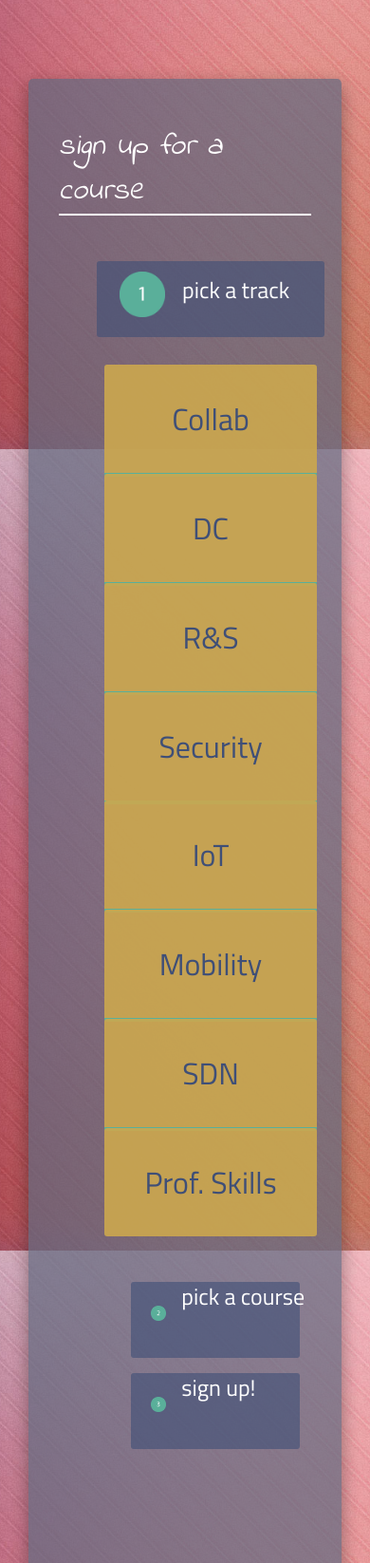
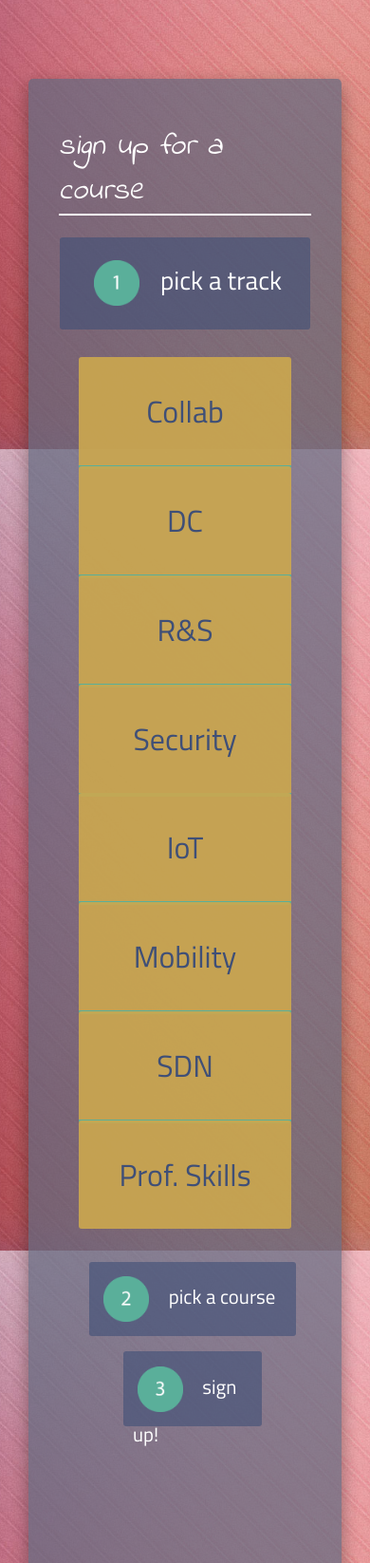
Before and after one commit to alisidd/waveXpand, a PHP site: page /training.php in a window 390 px wide. Shown: the part 371-2017 px from the top of the page at 95% size. Run offline with PHP 8.4, Linux system fonts and the light colour scheme; some libraries are stand-ins or nearby versions.

Commit message:
Improve formatting of divs

```diff
--- a/css/styles.css
+++ b/css/styles.css
@@ -313,7 +313,7 @@ iframe
     font-size: 5rem;
     font-style: italic;
 
-    margin: .2em 1em 0 1em;
+    margin: .2em 1em .7em 1em;
     padding-top: 3rem;
 
     color: #fff;
@@ -333,35 +333,37 @@ iframe
     float: right;
 
     width: 60%;
-    margin-right: 5rem;
+    margin-right: 6rem;
 }
 
-.options
+.track-step
+{
+    display: flex;
+    flex-direction: column;
+
+    align-items: center;
+}
+
+.helper
 {
     display: inline-block;
 
-    margin-top: 4rem;
+    height: 100%;
+
+    vertical-align: middle;
 }
 
-.track-options
-{
-    display: inline;
-}
-
-.track-option--desc
+.track-step--box
 {
     font-family: 'Titillium Web', sans-serif;
     font-size: 1.7rem;
 
-    position: relative;
-    right: 1.5rem;
-    bottom: 1rem;
-
     display: block;
 
     width: 10em;
-    height: 5rem;
-    margin-bottom: 1rem;
+    height: 3em;
+    margin-bottom: 2rem;
+    padding: .5rem 0 .5rem 0;
 
     text-align: center;
 
@@ -371,23 +373,19 @@ iframe
     background-color: rgba(63, 79, 119, .6);
 }
 
-.number
+.track-step--number
 {
-    position: relative;
-    top: .7rem;
-    right: .8rem;
+    display: inline;
 
-    display: inline-block;
+    width: 3rem;
+    height: auto;
+    margin-right: 1rem;
 
-    width: 20%;
-    height: auto;
+    vertical-align: middle;
 }
 
-.number-desc
+.track-step--desc
 {
-    position: relative;
-    bottom: .6rem;
-
     display: inline;
 }
 
@@ -402,7 +400,6 @@ iframe
     margin-top: -.2rem;
 
     cursor: pointer;
-    transition: background-color 300ms ease-in-out;
 
     color: rgba(63, 79, 119, 1);
     border: none;
@@ -421,20 +418,25 @@ iframe
     border-bottom: none;
 }
 
-.course-option--desc
+.course-step
+{
+    display: flex;
+    flex-direction: column;
+
+    align-items: center;
+}
+
+.course-step--box
 {
     font-family: 'Titillium Web', sans-serif;
     font-size: 1.5rem;
 
-    position: relative;
-    top: 2rem;
-    right: 1rem;
-
     display: block;
 
-    width: 102%;
-    height: 5rem;
-    margin-top: 1rem;
+    width: 34em;
+    height: 3em;
+    margin-top: .2rem;
+    padding: .5rem 0 .5rem .5em;
 
     text-align: left;
 
@@ -444,24 +446,19 @@ iframe
     background-color: rgba(63, 79, 119, .6);
 }
 
-.number--course
+.course-step--number
 {
-    position: relative;
-    top: 1.1rem;
-    left: 1.3rem;
+    display: inline;
 
-    display: inline-block;
+    width: 6%;
+    height: auto;
+    margin-right: 1rem;
 
-    width: 5%;
-    height: auto;
+    vertical-align: middle;
 }
 
-.number-desc--course
+.course-step--desc
 {
-    position: relative;
-    top: .1rem;
-    left: 2rem;
-
     display: inline;
 }
 
@@ -469,7 +466,8 @@ iframe
 {
     display: none;
 
-    margin: 4rem 1rem 0 0;
+    min-width: 95%;
+    margin-top: 2rem;
 
     border: 1px solid rgba(63, 79, 119, 1);
     border-radius: 3px;
@@ -579,19 +577,26 @@ iframe
     font-weight: bold;
 }
 
-.sign-up-option--desc
+.sign-up-step
+{
+    display: flex;
+    flex-direction: column;
+
+    margin-top: 1rem;
+
+    align-items: center;
+}
+
+.sign-up-step--box
 {
     font-family: 'Titillium Web', sans-serif;
-    font-size: 1.3rem;
-
-    position: relative;
-    top: 2rem;
+    font-size: 1.4rem;
 
     display: block;
 
-    width: 98%;
-    height: 5rem;
-    margin-top: 1rem;
+    width: 34em;
+    height: 3em;
+    padding: .5rem 0 .5rem .5em;
 
     text-align: left;
 
@@ -601,12 +606,29 @@ iframe
     background-color: rgba(63, 79, 119, .6);
 }
 
+.sign-up-step--number
+{
+    display: inline;
+
+    width: 6%;
+    height: auto;
+    margin-right: 1rem;
+
+    vertical-align: middle;
+}
+
+.sign-up-step--desc
+{
+    display: inline;
+}
+
 .course-signup
 {
     display: none;
 
-    margin: 4rem 2rem 0rem 1rem;
-    padding-bottom: 4rem;
+    width: 90%;
+    margin-top: 2rem;
+    padding-bottom: 1rem;
 
     border: 1px solid rgba(63, 79, 119, 1);
     border-radius: 3px;
@@ -643,7 +665,7 @@ iframe
     font-size: 1.2rem;
 
     margin: 3rem 1rem 0 4rem;
-    padding-bottom: 2em;
+    padding-bottom: 2rem;
 
     list-style-type: square;
 
@@ -652,7 +674,7 @@ iframe
 
 #register--course
 {
-    margin-right: 3rem;
+    margin-right: 2.5rem;
 }
 
 .action-button
@@ -1074,7 +1096,7 @@ select.browser-default
     background-color: transparent;
 }
 
-@media screen and (max-width: 1221px)
+@media screen and (max-width: 1331px)
 {
     .intro-text
     {
@@ -1084,47 +1106,30 @@ select.browser-default
         top: 4rem;
     }
 
-    .intro-sub-text
-    {
-        top: 4rem;
-    }
-
     .left-pane--training
     {
         width: 10%;
-        margin-left: 5rem;
+        margin-left: 8rem;
     }
 
     .right-pane--training
     {
         width: 60%;
-        margin-right: 2rem;
+        margin-right: 3rem;
     }
 
-    .track-option--desc
+    .course-step--box
     {
-        font-size: 1.5rem;
+        right: -.5rem;
 
-        right: .5rem;
+        width: 95%;
     }
 
-    .course-option--desc
+    .sign-up-step--box
     {
         right: -.5rem;
 
         width: 90%;
-    }
-
-    .number--course
-    {
-        top: .9rem;
-
-        width: 9%;
-    }
-
-    .number-desc--course
-    {
-        top: -.2rem;
     }
 
     #all
@@ -1143,11 +1148,6 @@ select.browser-default
     .expert
     {
         flex-direction: column;
-    }
-
-    .courses
-    {
-        margin: 4rem 3rem 0 .5rem;
     }
 
     .sign-up-option--desc
@@ -1177,19 +1177,75 @@ select.browser-default
     }
 }
 
-@media screen and (max-width: 947px)
-{
-    .intro-video
-    {
-        font-size: 2.5rem;
-    }
-}
 
-@media screen and (max-width: 906px)
+@media screen and (max-width: 955px)
 {
     .title
     {
         font-size: 4rem;
+    }
+
+    #registration
+    {
+        margin-bottom: 3rem;
+        padding-bottom: 177rem;
+    }
+
+    .left-pane--training
+    {
+        width: 100%;
+        margin-left: 0;
+    }
+
+    .track-step
+    {
+        text-align: center;
+    }
+
+    .track-step--box
+    {
+        width: 80%;
+    }
+
+    .track-step--buttons
+    {
+        display: flex;
+        flex-direction: column;
+    }
+
+    .right-pane--training
+    {
+        clear: left;
+
+        width: 100%;
+        margin-left: 1rem;
+    }
+
+    .course-step
+    {
+        margin: 2rem 0 0 7rem;
+    }
+
+    .course-step--box
+    {
+        font-size: 1.3rem;
+    }
+
+    .course-step--number
+    {
+        width: 3rem;
+        height: auto;
+    }
+
+    .sign-up-step--box
+    {
+        font-size: 1.3rem;
+    }
+
+    .sign-up-step--number
+    {
+        width: 3rem;
+        height: auto;
     }
 
     #sign-in
@@ -1202,6 +1258,15 @@ select.browser-default
         margin: 2rem 3rem 3rem 3rem;
     }
 }
+
+@media screen and (max-width: 947px)
+{
+    .intro-video
+    {
+        font-size: 2.5rem;
+    }
+}
+
 
 @media screen and (max-width: 800px)
 {
--- a/training.php
+++ b/training.php
@@ -1,31 +1,3 @@
-<?php
-	$password = "pass";
-
-	if (isset($_SESSION['logged_in']) && $_SESSION['logged_in'] == true)
-	{
-    echo "<p> WHAT </p>";
-    echo "<script> changeLogin(); </script>";
-		header("Location: training.php");
-	}
-
-	if (isset($_POST['password']))
-	{
-		if ($_POST['password'] == $password)
-		{
-			$_SESSION['logged_in'] = true;
-			header("Location: training.php");
-		} else {
-			$message = "Incorrect Password";
-			echo "<script type='text/javascript'>alert('$message');</script>";
-		}
-	}
-	if (!empty($_POST))
-	{
-    $_SESSION['$loginEmail'] = $_POST['email'];
-	}
-
-  ?>
-
 <html>
   <head>
     <!-- Import Google fonts -->
@@ -183,20 +155,18 @@
 
     </header>
 
-    <div class="content--training">
-      <form id="registration" name="myForm" action="process.php" onsubmit="return validateForm();" method="post">
-
+    <form class="content--training" id="registration" name="myForm" action="process.php" onsubmit="return validateForm();" method="post">
       <p class="title">sign up for a course</p>
 
       <div class="left-pane--training">
-          <div class="options">
-            <div class="track-options">
+        <div class="track-step">
 
-              <div class="track-option--desc">
-                <img class="number" src="images/1.png" alt="" />
-                <p class="number-desc"> pick a track</p>
+          <div class="track-step--box">
+            <span class="helper"></span>
+            <img class="track-step--number" src="images/1.png" alt="" />
+            <p class="track-step--desc"> pick a track</p>
           </div>
-
+          <div class="track-step--buttons">
             <button class="track-option" onclick="populateList(this.innerHTML);" type="button">
               <p> Collab </p>
             </button>
@@ -222,14 +192,18 @@
               <p> Prof. Skills </p>
             </button>
           </div>
+
         </div>
       </div>
 
       <div class="right-pane--training">
 
-          <div id="step-2" class="course-option--desc">
-            <img class="number--course" src="images/2.png" alt="" />
-            <p class="number-desc--course"> pick a course</p>
+        <div class="course-step">
+
+          <div id="step-2" class="course-step--box">
+            <span class="helper"></span>
+            <img class="course-step--number" src="images/2.png" alt="" />
+            <p class="course-step--desc"> pick a course</p>
           </div>
 
           <div class="courses">
@@ -272,11 +246,13 @@
                 </li>
               </div>
             </ul>
-          </div> <!-- End of step 2 -->
+          </div>
 
-          <div id="step-3" class="sign-up-option--desc">
-            <img class="number--course" src="images/3.png" alt="" />
-            <p class="number-desc--course"> sign up!</p>
+          <div class="sign-up-step">
+            <div id="step-3" class="sign-up-step--box">
+              <span class="helper"></span>
+              <img class="sign-up-step--number" src="images/3.png" alt="" />
+              <p class="sign-up-step--desc"> sign up!</p>
             </div>
 
             <div class="course-signup">
@@ -303,9 +279,9 @@
                 <input id="register--course" class="action-button" type="button" value="Submit"></button>
             </div>
 
-        </div> <!-- End of Right Pane -->
-
+          </div>
+        </div>
+      </div>
     </form>
-    </div>
   </body>
 </html>
```
Lines whose indentation alone changed are shown as unchanged.
